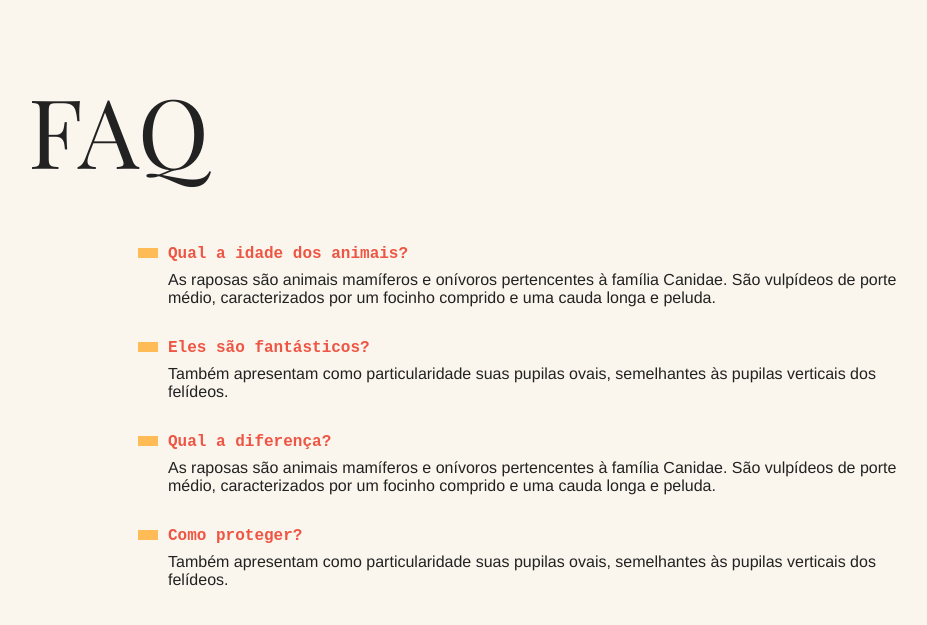
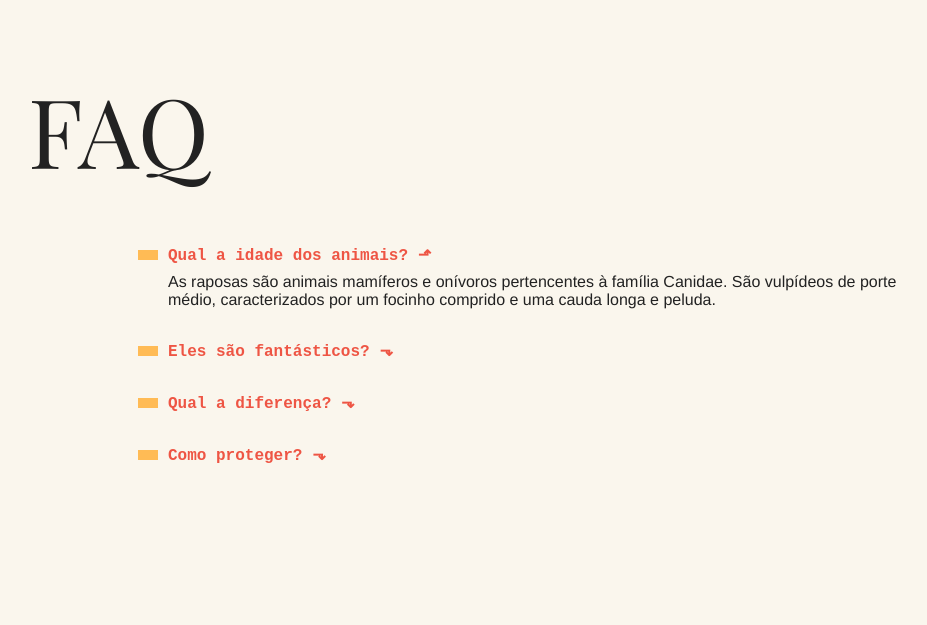
Before and after one commit to INeonysI/animaisfantasticos, a plain HTML site: page index.html in a window 1280 px wide. Shown: the part 731-1356 px from the top of the page, without its empty margins (162-1089 px from the left). Drawn offline with Linux system fonts and the light colour scheme.

Commit message:
feature: Accordion nas description list.

```diff
--- a/css/style.css
+++ b/css/style.css
@@ -318,3 +318,35 @@ body {
 [data-tab="content"] section.visible {
   display: block;
 }
+
+/* accordion */
+
+[data-accordion] dd {
+  display: none;
+  animation: slideDown 0.5s ease-in-out;
+}
+
+[data-accordion] dd.active {
+  display: block;
+}
+
+[data-accordion] dt::after {
+  content: "⬎";
+  margin-left: 10px;
+}
+
+[data-accordion] dt.active::after {
+  content: "⬏";
+  margin-left: 10px;
+}
+
+@keyframes slideDown {
+  from {
+    opacity: 0;
+    max-height: 0;
+  }
+  to {
+    max-height: 200px;
+    opacity: 1;
+  }
+}
--- a/index.html
+++ b/index.html
@@ -184,9 +184,9 @@
 
     <section class="grid-section faq" id="faq">
       <h1 class="titulo">FAQ</h1>
-      <dl class="faq-lista">
-        <dt>Qual a idade dos animais?</dt>
-        <dd>
+      <dl class="faq-lista" data-accordion>
+        <dt class="active">Qual a idade dos animais?</dt>
+        <dd class="active">
           As raposas são animais mamíferos e onívoros pertencentes à família
           Canidae. São vulpídeos de porte médio, caracterizados por um focinho
           comprido e uma cauda longa e peluda.
--- /dev/null
+++ b/js/modules/accordion.js
@@ -0,0 +1,11 @@
+export default function initAccordion() {
+  const dts = document.querySelectorAll("[data-accordion] dt");
+  console.log(dts[0].nextElementSibling);
+  dts.forEach((dt) => {
+    dt.addEventListener("click", () => {
+      const dd = dt.nextElementSibling;
+      dt.classList.toggle("active");
+      dd.classList.toggle("active");
+    });
+  });
+}
--- a/js/script.js
+++ b/js/script.js
@@ -1,7 +1,9 @@
 import DropdownMenu from "./modules/DropdownMenu.js";
+import initAccordion from "./modules/accordion.js";
 import scrollAnimation from "./modules/scrollAnimation.js";
 import initTabNav from "./modules/tabnav.js";
 
 DropdownMenu();
 scrollAnimation();
 initTabNav();
+initAccordion();
```
